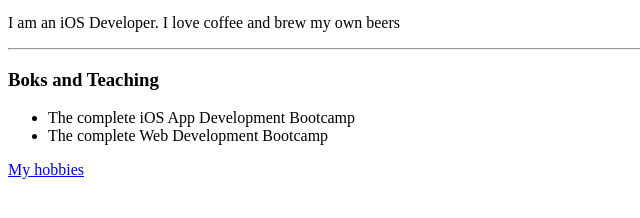
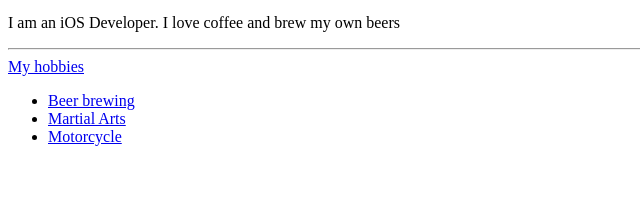
Before and after one commit to Chengkuy/cv, a plain HTML site: page hobbies.html in a window 1280 px wide. Shown: the part 412-630 px from the top of the page, without its empty margins (0-640 px from the left). Drawn offline with Linux system fonts and the light colour scheme.

Commit message:
Add files via upload

```diff
--- a/hobbies.html
+++ b/hobbies.html
@@ -10,11 +10,11 @@
 <p><em>Founder and CEO of<strong><a href="https://www.sanmiguelbrewery.com.ph/"> San Miguel Brewery</a></strong>.</em></p>
 <p>I am an iOS Developer. I love coffee and brew my own beers</p>
 <hr>
-<h3>Boks and Teaching</h3>
-<ul>
-  <li>The complete iOS App Development Bootcamp</li>
-  <li>The complete Web Development Bootcamp</li>
+  <a href="hobbies.html">My hobbies</a>
+  <ul>
+    <li><a href="https://www.facebook.com/rechie.paches/videos/2156034541142673/?t=6">Beer brewing</a></li>
+    <li><a href="https://www.facebook.com/rechie.paches/videos/2156034541142673/?t=6">Martial Arts</a></li>
+    <li><a href="https://www.facebook.com/rechie.paches/videos/2156034541142673/?t=6">Motorcycle</a></li>
   </ul>
-  <a href="hobbies.html">My hobbies</a>
   </body>
 </html>
```
Also changed, not shown: index.html (+5 -7 lines).
